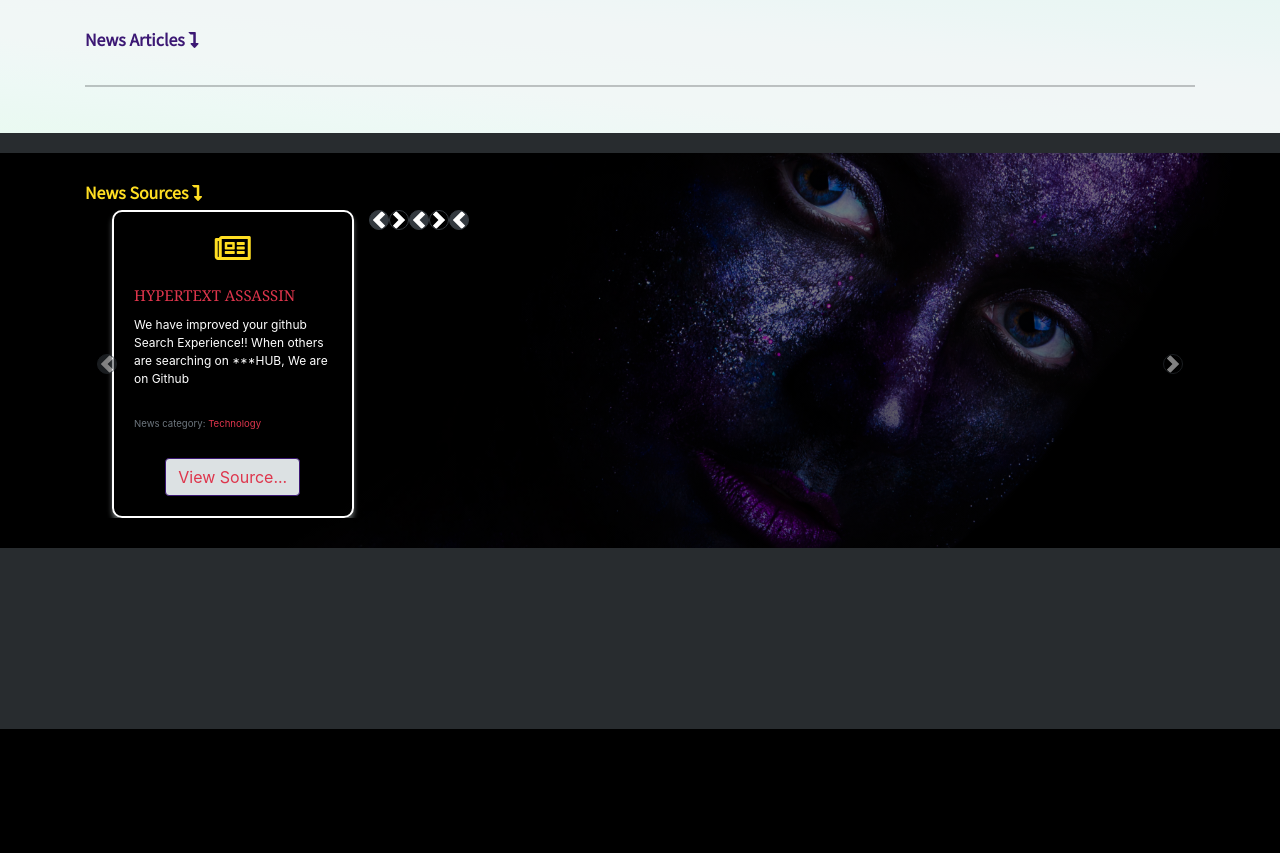
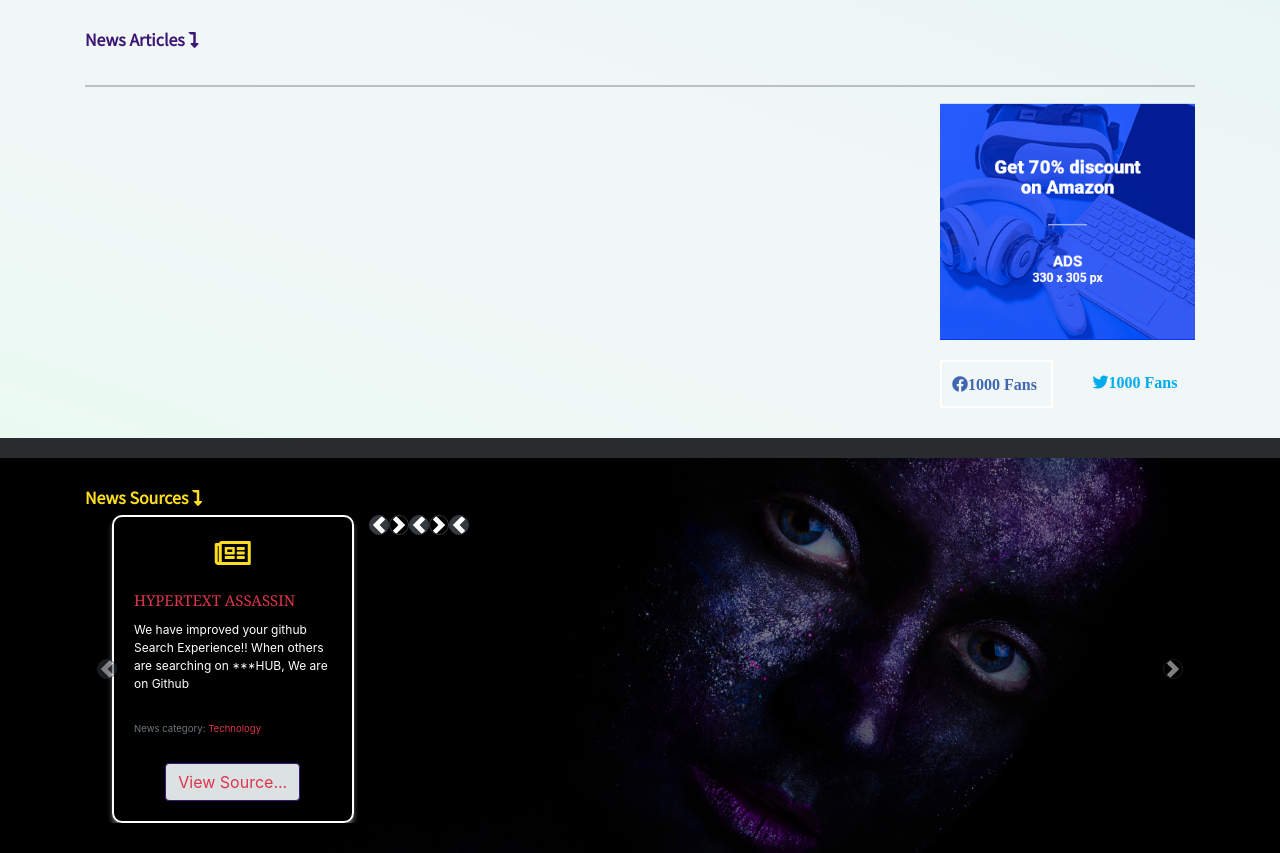
Before and after one commit to enockabere/The-News-Man, a Flask app: template app/templates/index.html in a window 1280 px wide. Shown: the part 71-924 px from the top of the page. Before the commit the page ends 800 px from the top, so only its background shows below. Run offline with Flask 2, Linux system fonts and the light colour scheme; the template is opened without the code that fills it, so the values that code supplies are empty; parts of the project's set-up code (start-up, migrations or seed data) failed here and were passed over; some libraries are stand-ins or nearby versions; some web fonts are replaced.

Commit message:
template updtates

```diff
--- a/app/static/css/style.css
+++ b/app/static/css/style.css
@@ -220,3 +220,24 @@ body{
 	text-decoration: none;
     padding-bottom: 20px;
 }
+.ads{
+    position:relative;
+    width: 100%;
+}
+.socials1{
+    margin-top: 20px;
+    padding: 10px;
+    border: 2px solid white;
+    color: #4267B2;
+}
+.socials1:hover{
+    margin-top: 20px;
+    padding: 10px;
+    border: 2px solid #DE354C;
+    color: #DE354C;
+}
+.socials2{
+    margin-top: 20px;
+    padding: 10px;
+    color: #00acee;
+}
--- a/app/templates/index.html
+++ b/app/templates/index.html
@@ -16,7 +16,7 @@
           <div class="col-md-6 mr-auto">
             <div class="card h-100" id="gallery">
               <div class="myImage">
-                <a target="_blank" href="{{articles.url}}">
+                <a target="_blank" href="/articles/{{articles.title}}">
                   {% if articles.urlToImage %}
                     <img src="{{articles.urlToImage}}" class="img-hover-zoom" alt="news image">
                   {% else %}
@@ -38,6 +38,25 @@
             </div>
           </div>
           {% endfor %}
+        </div>
+      </div>
+      <div class="col-md-3">
+        <div class="ads">
+          <a href="" target="blank">
+            <img src="../static/images/sidebar_banner.png" alt="Avatar" class="image" style="width:100%">
+          </a>
+        </div>
+        <div class="row">
+          <div class="col-md-6">
+            <div class="socials1">
+              <i class="fab fa-facebook"><Strong>1000 Fans</Strong></i>
+            </div>
+          </div>
+          <div class="col-md-6">
+            <div class="socials2">
+              <i class="fab fa-twitter"><Strong>1000 Fans</Strong></i>
+            </div>
+          </div>
         </div>
       </div>
     </div>
--- a/app/templates/navbar.html
+++ b/app/templates/navbar.html
@@ -21,7 +21,7 @@
               </li>
             </ul>
             <form class="d-flex my-2 my-lg-0">
-                <input class="form-control me-sm-2" type="text" placeholder="Search Here...">
+                <input class="form-control me-sm-2" type="text" name="article_query" placeholder="Search Here...">
                 <button class="btn btn-outline-success my-2 my-sm-0" id="gits" type="submit">Search</button>
             </form>
           </div>
```
Also changed, not shown: app/request.py (+20 -0 lines), app/templates/articles.html (+16 -19 lines), app/views.py (+5 -6 lines), app/static/images/sidebar_banner.png (added).
